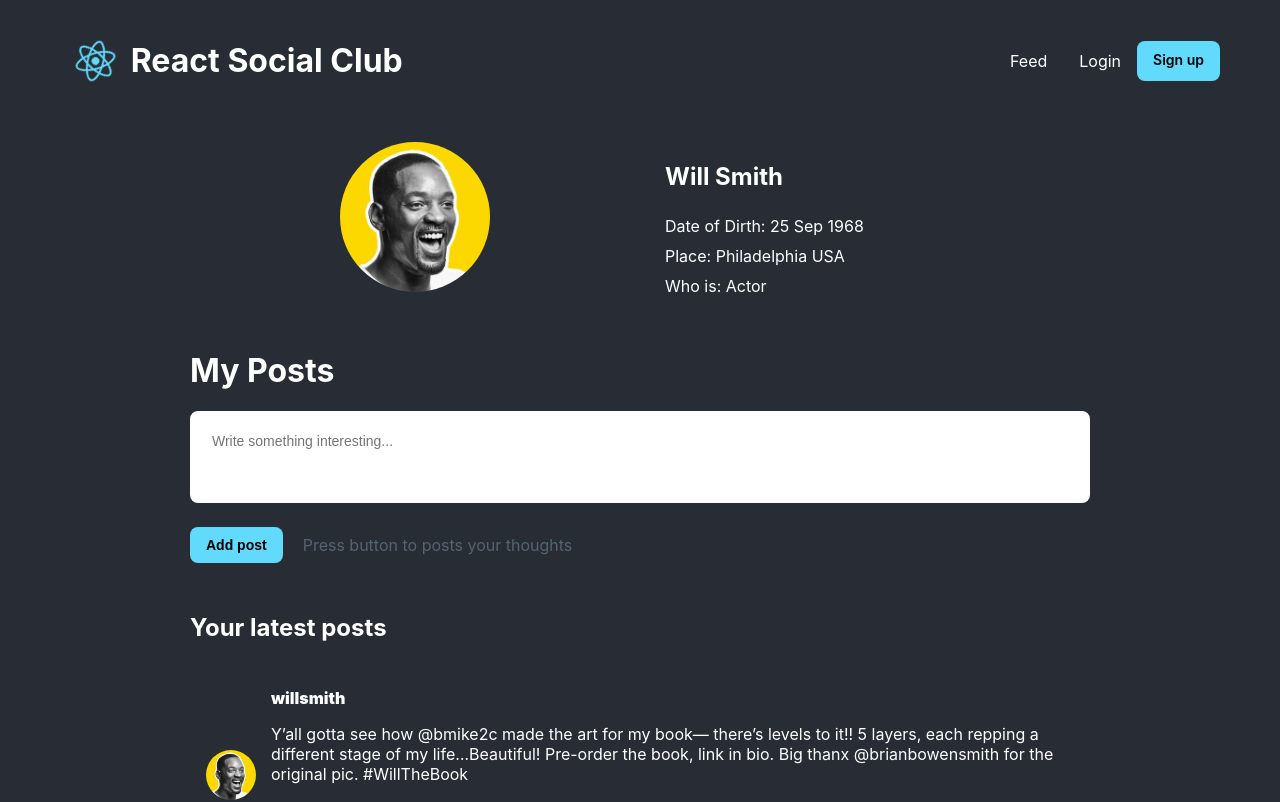
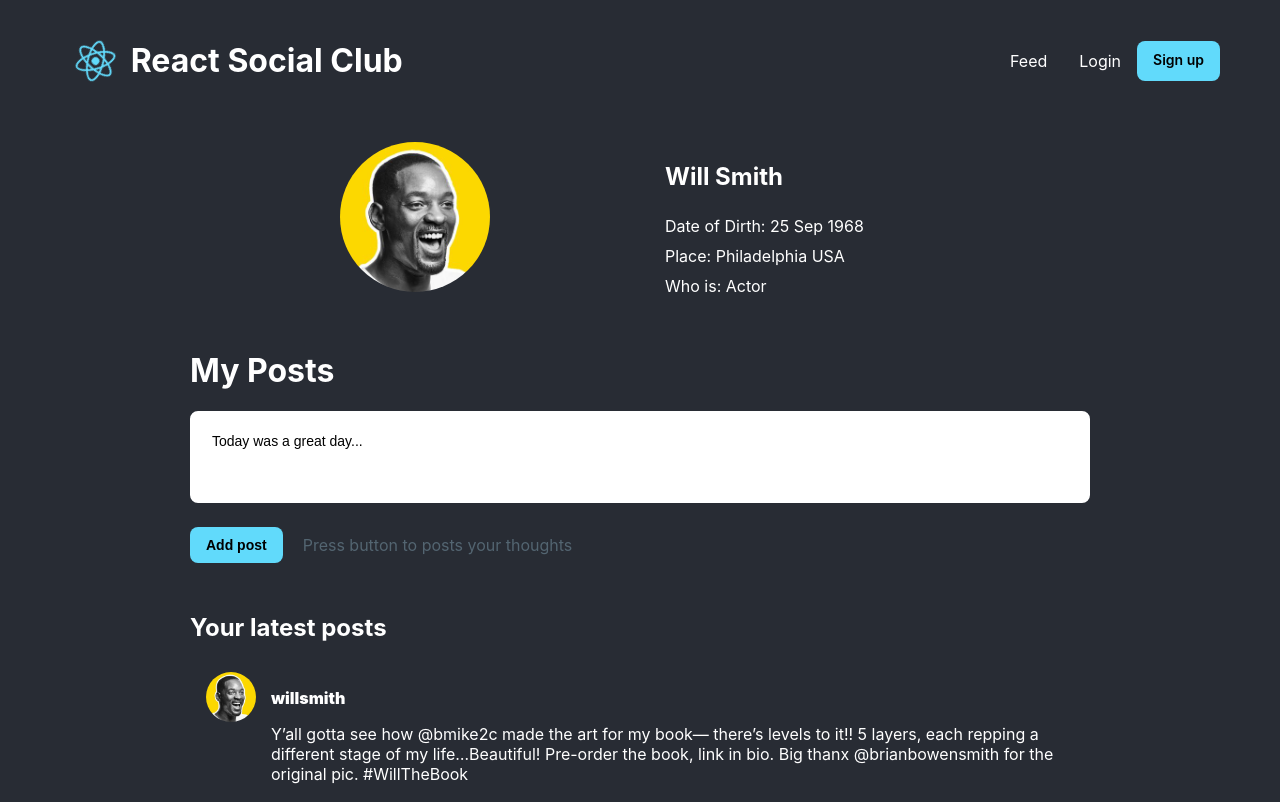
Before and after one commit to DDaneliuk/react-node-social, a React (Create React App) app in the folder client/: page / in a window 1280 px wide. Shown: the top 802 px of the page. Built offline with nearby package versions, Linux system fonts and the light colour scheme.

Commit message:
start learning BLL

```diff
--- a/client/package.json
+++ b/client/package.json
@@ -8,7 +8,9 @@
     "@testing-library/user-event": "^12.8.3",
     "react": "^17.0.2",
     "react-dom": "^17.0.2",
+    "react-router-dom": "^6.2.1",
     "react-scripts": "4.0.3",
+    "sass": "^1.47.0",
     "web-vitals": "^1.1.2"
   },
   "scripts": {
--- a/client/src/App.js
+++ b/client/src/App.js
@@ -1,25 +1,29 @@
 import React from "react";
-import NavBar from "./components/navbar/NavBar"
+import { BrowserRouter as Router, Routes, Route } from "react-router-dom";
+import NavBar from "./components/navbar/NavBar";
 import ProfilePage from "./components/profilePage/ProfilePage";
-import './App.scss';
+import "./App.scss";
 
-function App(){
-  // const [data, setData] = React.useState(null);
-
-  // React.useEffect(() => {
-  //   fetch("/api")
-  //   .then((res) => res.json())
-  //   .then((data) => setData(data.message));
-  // }, []);
-
+function App(props) {
   return (
-    <div className="App">
-      <NavBar />
-      <ProfilePage />
-      {/* <p>{!data ? "Loading..." : data}</p> */}
-    </div>
-  )
+    <Router>
+      <div className="App">
+        <NavBar />
+        <Routes>
+          <Route
+            path=""
+            element={
+              <ProfilePage
+                profilePage={props.state.profilePage}
+                addPost={props.addPost}
+                updateNewPostText={props.updateNewPostText}
+              />
+            }
+          ></Route>
+        </Routes>
+      </div>
+    </Router>
+  );
 }
 
-
 export default App;
--- a/client/src/components/navbar/NavBar.jsx
+++ b/client/src/components/navbar/NavBar.jsx
@@ -11,7 +11,7 @@ const NavBar = () => {
             </div>
             <nav className={style.nav}>
                 <ul className={style.navList}>
-                    <li className={style.listItem}><a href="/#">Feed</a></li>
+                    <li className={style.listItem}><a href="/feed">Feed</a></li>
                     <li className={style.listItem}><a href="/#">Login</a></li>
                     <li className={`${style.listItem} ${style.primaryBtn}`}><a href="/#">Sign up</a></li>
                 </ul>
--- a/client/src/components/posts/post.jsx
+++ b/client/src/components/posts/post.jsx
@@ -3,14 +3,13 @@ import style from "./post.module.scss"
 import profileImg from "../../assets/img/profile-img.jpg"
 
 const Post = (props) => {
-    console.log(props)
     return (
         <div className={style.post}>
             <img src={profileImg} className={style.imgPost} alt="profile" />
             <div className={style.allinfo}>
-                <p className={style.userName}>{props.name}</p>
+                <p className={style.userName}>{props.data.userName}</p>
                 <p className={style.postText}>
-                Y’all gotta see how @bmike2c made the art for my book— there’s levels to it!! 5 layers, each repping a different stage of my life…Beautiful! Pre-order the book, link in bio. Big thanx @brianbowensmith for the original pic. #WillTheBook
+                {props.data.post}
                 </p>
             </div>
         </div>
--- a/client/src/components/posts/post.module.scss
+++ b/client/src/components/posts/post.module.scss
@@ -5,7 +5,7 @@
     display: flex;
     border-bottom: 1px solid #536571;
     padding: 10px 16px;
-    align-items: end;
+    align-items: flex-start;
 }
 .imgPost{
     margin: 0 15px 0 0;
--- a/client/src/components/posts/posts.jsx
+++ b/client/src/components/posts/posts.jsx
@@ -1,25 +1,48 @@
 import React from "react";
-import Post from "./post"
-import style from "./posts.module.scss"
+import Post from "./post";
+import style from "./posts.module.scss";
 
-const Posts = () => {
+const Posts = (props) => {
+  let postsElements = props.data.posts.map((post) => (
+    <Post data={post} key={post.id} />
+  ));
+
+  let newPostElement = React.createRef();
+
+  const clickBtn = (e) => {
+    e.preventDefault();
+    props.addPost("willsmith");
+  };
+
+  let onPostChange = () => {
+    let text = newPostElement.current.value;
+    props.updateNewPostText(text)
+  }
+
   return (
     <div className={style.container}>
       <h1>My Posts</h1>
       <form>
-                <textarea className={style.textarea} rows="3" placeholder="Write something interesting..."></textarea>
+        <textarea
+          ref={newPostElement}
+          className={style.textarea}
+          rows="3"
+          placeholder="Write something new..."
+          value={props.data.postAreaText}
+          onChange={onPostChange}
+        ></textarea>
         <div className={style.messageBtn}>
           <p className={style.hint}>Press button to posts your thoughts</p>
-                    <button className={style.primaryBtn}>Add post</button>
+          <button onClick={(e) => clickBtn(e)} className={style.primaryBtn}>
+            Add post
+          </button>
         </div>
       </form>
       <div className={style.posts}>
         <h2>Your latest posts</h2>
-                <Post name="willsmith"/>
-                <Post name="willsmith"/>
-                <Post name="willsmith"/>
+        {postsElements}
       </div>
     </div>
-    )
-}
-export default Posts
+  );
+};
+export default Posts;
--- a/client/src/components/profilePage/ProfilePage.jsx
+++ b/client/src/components/profilePage/ProfilePage.jsx
@@ -3,7 +3,7 @@ import style from './profilePage.module.scss'
 import Posts from '../posts/posts';
 import profileImg from '../../assets/img/profile-img.jpg';
 
-const ProfilePage = () => {
+const ProfilePage = (props) => {
     return(
         <div className={style.profile}>
             <div className={style.info}>
@@ -21,7 +21,7 @@ const ProfilePage = () => {
                     </div>
                 </div>
             </div>
-            <Posts />
+            <Posts data={props.profilePage} addPost={props.addPost} updateNewPostText={props.updateNewPostText}/>
         </div>
     )
 }
--- a/client/src/index.js
+++ b/client/src/index.js
@@ -1,17 +1,4 @@
-import React from 'react';
-import ReactDOM from 'react-dom';
-import './index.css';
-import App from './App';
-import reportWebVitals from './reportWebVitals';
+import state from "./redux/state"
+import { rerenderEntireTree } from "./render";
 
-ReactDOM.render(
-  <React.StrictMode>
-    <App />
-  </React.StrictMode>,
-  document.getElementById('root')
-);
-
-// If you want to start measuring performance in your app, pass a function
-// to log results (for example: reportWebVitals(console.log))
-// or send to an analytics endpoint. Learn more: https://bit.ly/CRA-vitals
-reportWebVitals();
+rerenderEntireTree(state);
--- /dev/null
+++ b/client/src/redux/state.js
@@ -0,0 +1,49 @@
+import { rerenderEntireTree } from "./../render";
+
+let state = {
+  profilePage: {
+    posts: [
+      {
+        id: 1,
+        userName: "willsmith",
+        post: "Y’all gotta see how @bmike2c made the art for my book— there’s levels to it!! 5 layers, each repping a different stage of my life…Beautiful! Pre-order the book, link in bio. Big thanx @brianbowensmith for the original pic. #WillTheBook",
+      },
+      {
+        id: 2,
+        userName: "willsmith",
+        post: "Y’all gotta see how @bmike2c made the art for my book— there’s levels to it!! 5 layers, each repping a different stage of my life…Beautiful! Pre-order the book, link in bio. Big thanx @brianbowensmith for the original pic. #WillTheBook",
+      },
+      {
+        id: 3,
+        userName: "willsmith",
+        post: "Y’all gotta see how @bmike2c made the art for my book— there’s levels to it!! 5 layers, each repping a different stage of my life…Beautiful! Pre-order the book, link in bio. Big thanx @brianbowensmith for the original pic. #WillTheBook",
+      },
+      {
+        id: 4,
+        userName: "willsmith",
+        post: "Y’all gotta see how @bmike2c made the art for my book— there’s levels to it!! 5 layers, each repping a different stage of my life…Beautiful! Pre-order the book, link in bio. Big thanx @brianbowensmith for the original pic. #WillTheBook",
+      },
+    ],
+    postAreaText: "Today was a great day...",
+  },
+};
+
+window.state = state;
+
+export let addPost = (user) => {
+  let newPost = {
+    id: 5,
+    userName: user,
+    post: state.profilePage.postAreaText,
+  };
+  state.profilePage.posts.push(newPost);
+  state.profilePage.postAreaText = "";
+  rerenderEntireTree(state);
+};
+
+export let updateNewPostText = (newText) => {
+  state.profilePage.postAreaText = newText;
+  rerenderEntireTree(state);
+};
+
+export default state;
--- /dev/null
+++ b/client/src/render.js
@@ -0,0 +1,14 @@
+import React from "react";
+import ReactDOM from "react-dom";
+import "./index.css";
+import App from "./App";
+import { addPost, updateNewPostText } from "./redux/state";
+
+export let rerenderEntireTree = (state) => {
+  ReactDOM.render(
+    <React.StrictMode>
+      <App state={state} addPost={addPost} updateNewPostText={updateNewPostText}/>
+    </React.StrictMode>,
+    document.getElementById("root")
+  );
+};
```
Also changed, not shown: 2 other files (tests, documents, lock files or other folders). Lines whose indentation alone changed are shown as unchanged.
